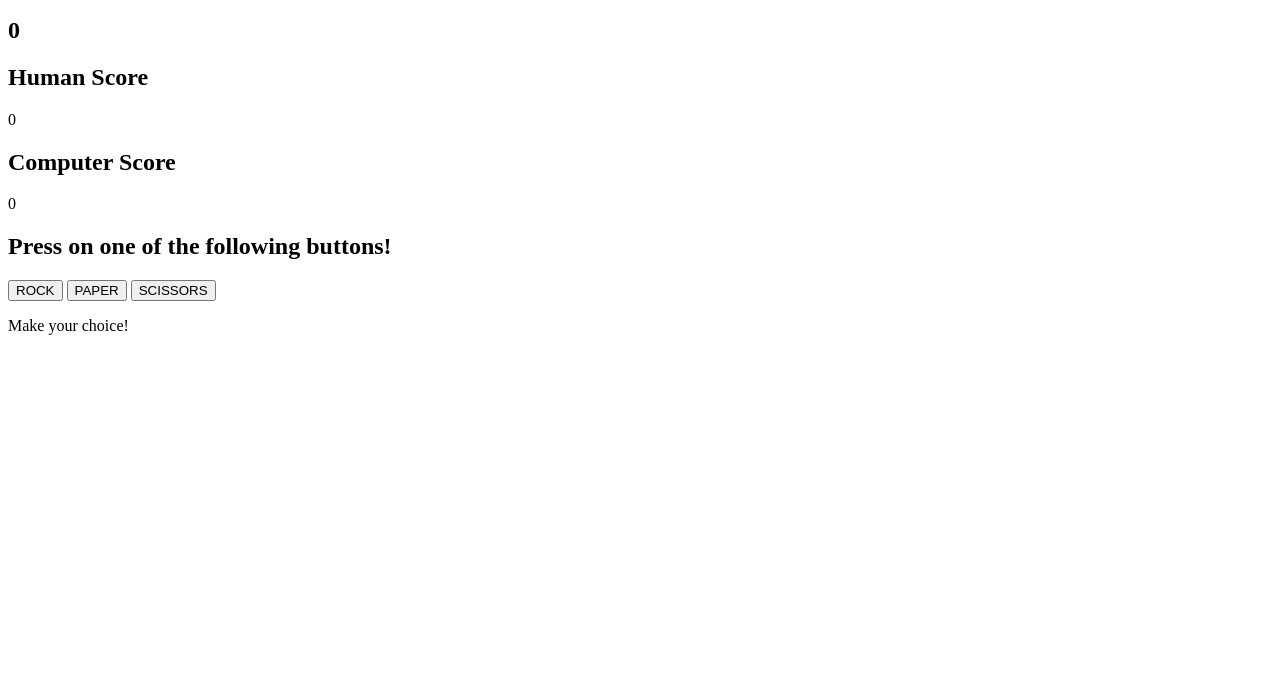
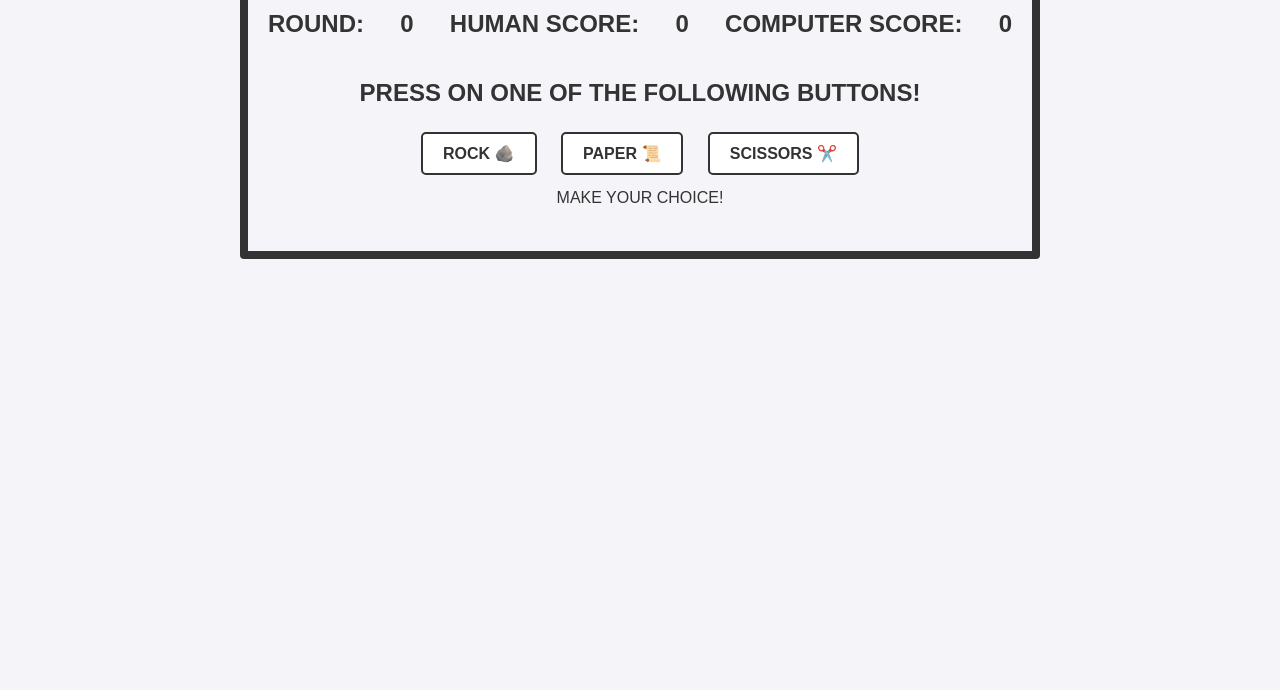
Before and after one commit to malautomedonte/rock_paper_scissors, a plain HTML site: page index.html in a window 1280 px wide. Shown: the part 110-800 px from the top of the page. Drawn offline with Linux system fonts and the light colour scheme.

Commit message:
Improve UI by adding styles

```diff
--- a/index.html
+++ b/index.html
@@ -5,27 +5,28 @@
     <meta name="viewport" content="width=device-width, initial-scale=1.0" />
     <title>Rock Paper Scissors</title>
     <script src="script.js" defer></script>
+    <link rel="stylesheet" href="styles.css" />
   </head>
   <body>
     <div class="container-main">
       <h1>Rock Paper Scissors</h1>
       <div class="container-round-scores">
         <h2>Round:</h2>
-        <h2 id="round">0</h2>
+        <h2 id="round"></h2>
 
-        <h2>Human Score</h2>
-        <p id="human-score">0</p>
+        <h2>Human Score:</h2>
+        <h2 id="human-score"></h2>
 
-        <h2>Computer Score</h2>
-        <p id="computer-score">0</p>
+        <h2>Computer Score:</h2>
+        <h2 id="computer-score"></h2>
       </div>
 
       <div class="container-buttons-rps">
         <h2>Press on one of the following buttons!</h2>
         <div id="menu">
-          <button id="rock">ROCK</button>
-          <button id="paper">PAPER</button>
-          <button id="scissors">SCISSORS</button>
+          <button id="rock">ROCK 🪨</button>
+          <button id="paper">PAPER 📜</button>
+          <button id="scissors">SCISSORS ✂️</button>
           <button id="reset">RESET</button>
         </div>
       </div>
--- /dev/null
+++ b/styles.css
@@ -0,0 +1,77 @@
+/* Reset */
+* {
+  margin: 0;
+  padding: 0;
+  box-sizing: border-box;
+}
+
+html {
+  font-size: 16px;
+  font-family: "Arial", sans-serif;
+  background-color: #f4f4f9;
+  color: #333;
+  text-transform: uppercase;
+}
+
+body {
+  line-height: 1.6;
+}
+
+/* Accessibility */
+h1,
+h2,
+h3,
+p {
+  margin-bottom: 1rem;
+}
+
+button:focus {
+  outline: 3px dashed #333;
+}
+
+/* Consistent spacing */
+.container-round-scores,
+.container-button-rps,
+.container-message {
+  margin-bottom: 20px;
+}
+
+h2,
+p {
+  margin-bottom: 10px;
+}
+
+/* Center content */
+.container-main {
+  max-width: 800px;
+  margin: 20px auto;
+  padding: 20px;
+  text-align: center;
+  border: 8px solid #333;
+  border-radius: 4px;
+}
+
+/* Buttons */
+button {
+  padding: 10px 20px;
+  margin: 10px;
+  font-size: 1rem;
+  font-weight: bold;
+  border: 2px solid #333;
+  border-radius: 5px;
+  background-color: #fff;
+  color: #333;
+  cursor: pointer;
+  transition: background-color 0.3s ease, color 0.3s ease;
+}
+
+button:hover {
+  background-color: #333;
+  color: #fff;
+}
+
+.container-round-scores {
+  display: flex;
+  justify-content: space-between;
+  gap: 20px;
+}
```
